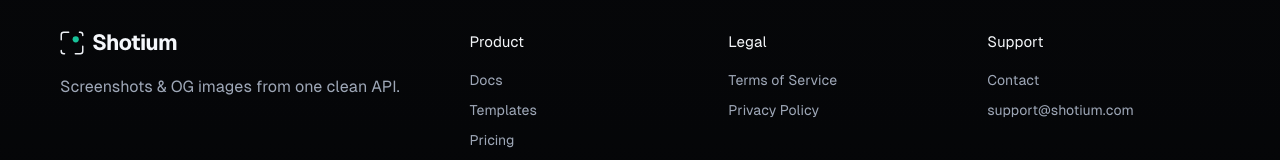
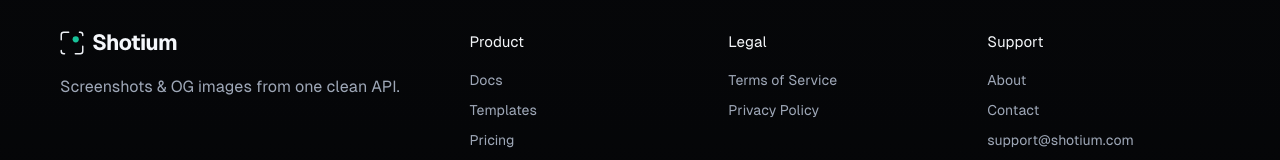
Before and after one commit to shotium/status, a Nuxt app in the folder site/: page / in a window 1280 px wide. Shown: the part 904-1064 px from the top of the page. Built offline with nearby package versions, Linux system fonts and the light colour scheme; no server answers.

Commit message:
feat(site): add about link to footer support column

```diff
--- a/site/app/components/SiteFooter.vue
+++ b/site/app/components/SiteFooter.vue
@@ -71,6 +71,10 @@ const badge = computed(() => ({
           aria-label="Support"
         >
           <span class="lp-foot-head">Support</span>
+          <a
+            href="https://shotium.com/about"
+            class="lp-foot-link"
+          >About</a>
           <a
             href="https://shotium.com/contact"
             class="lp-foot-link"
```
